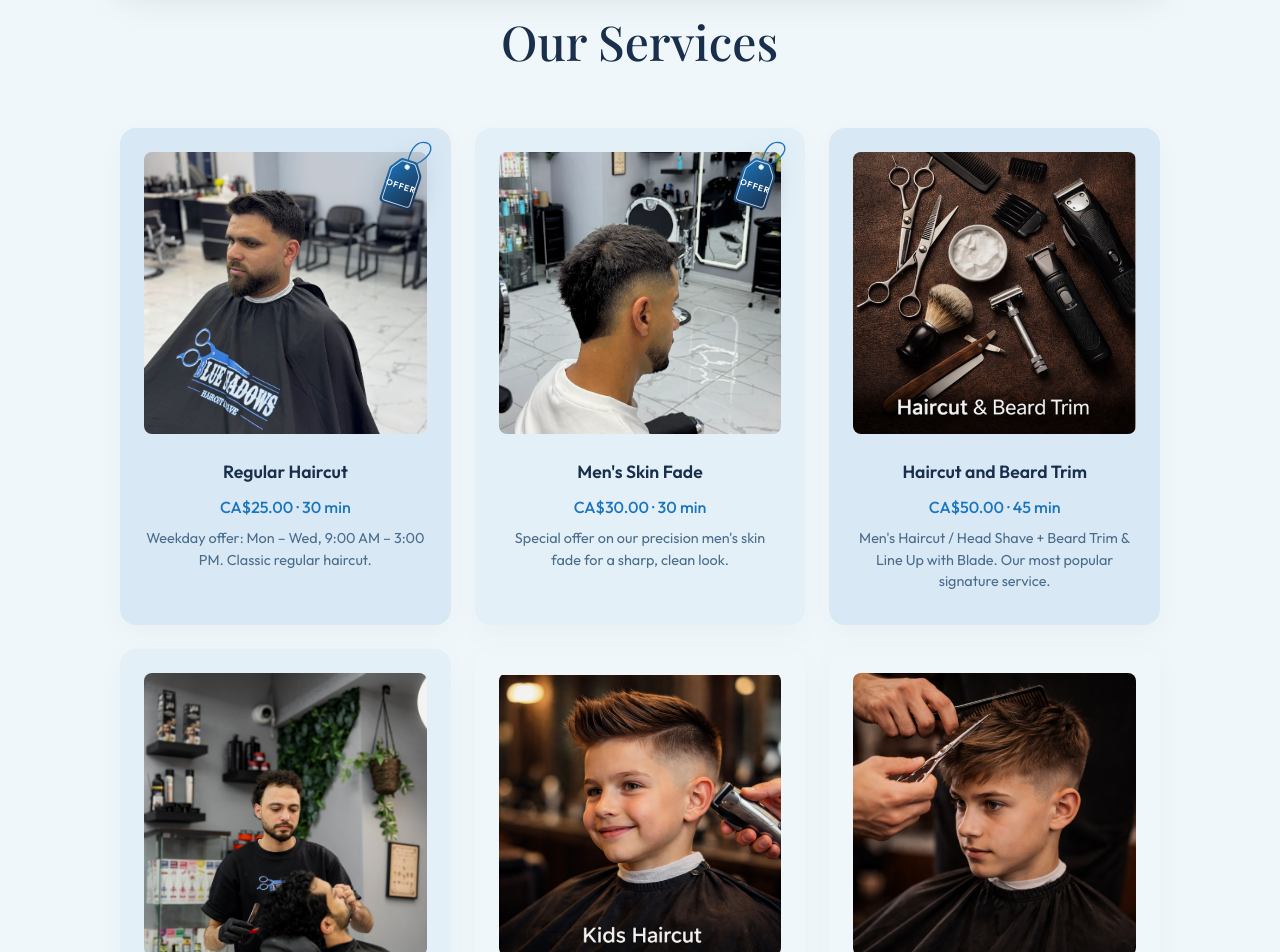
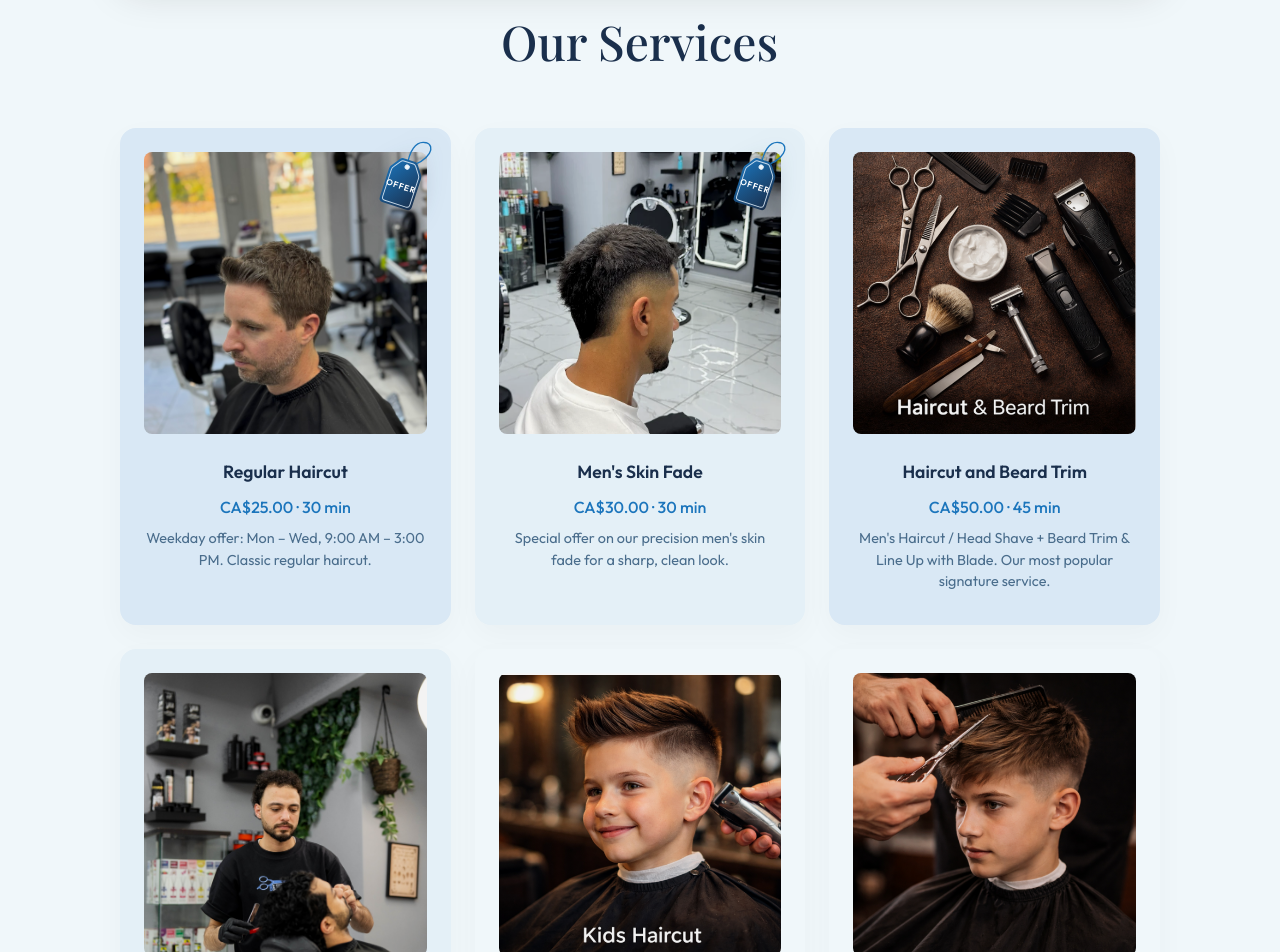
Before and after one commit to sohailarbi355813-cmyk/BLUE-SHADOWS-BARBER, a plain HTML site: page index.html in a window 1280 px wide. Shown: the part 1075-2027 px from the top of the page. Drawn offline with nearby package versions, Linux system fonts and the light colour scheme; a web font is replaced by a local one.

Commit message:
Update Regular Haircut card photo with client haircut image

```diff
--- a/index.html
+++ b/index.html
@@ -122,7 +122,7 @@
               <text x="0" y="9" text-anchor="middle" fill="#FFFFFF" font-family="Outfit, sans-serif" font-size="12.5" font-weight="700" letter-spacing="1.2">OFFER</text>
             </g>
           </svg>
-          <img src="gallery images/unnamed (11).webp" alt="Regular Haircut Special Offer" class="card-img" />
+          <img src="gallery images/regular-haircut.jpg" alt="Regular Haircut Special Offer" class="card-img" style="object-position: center 35%;" />
           <div class="card-body">
             <h3 class="card-title">Regular Haircut</h3>
             <div class="card-price">CA$25.00 &middot; 30 min</div>
```
Also changed, not shown: gallery images/regular-haircut.jpg (added).
